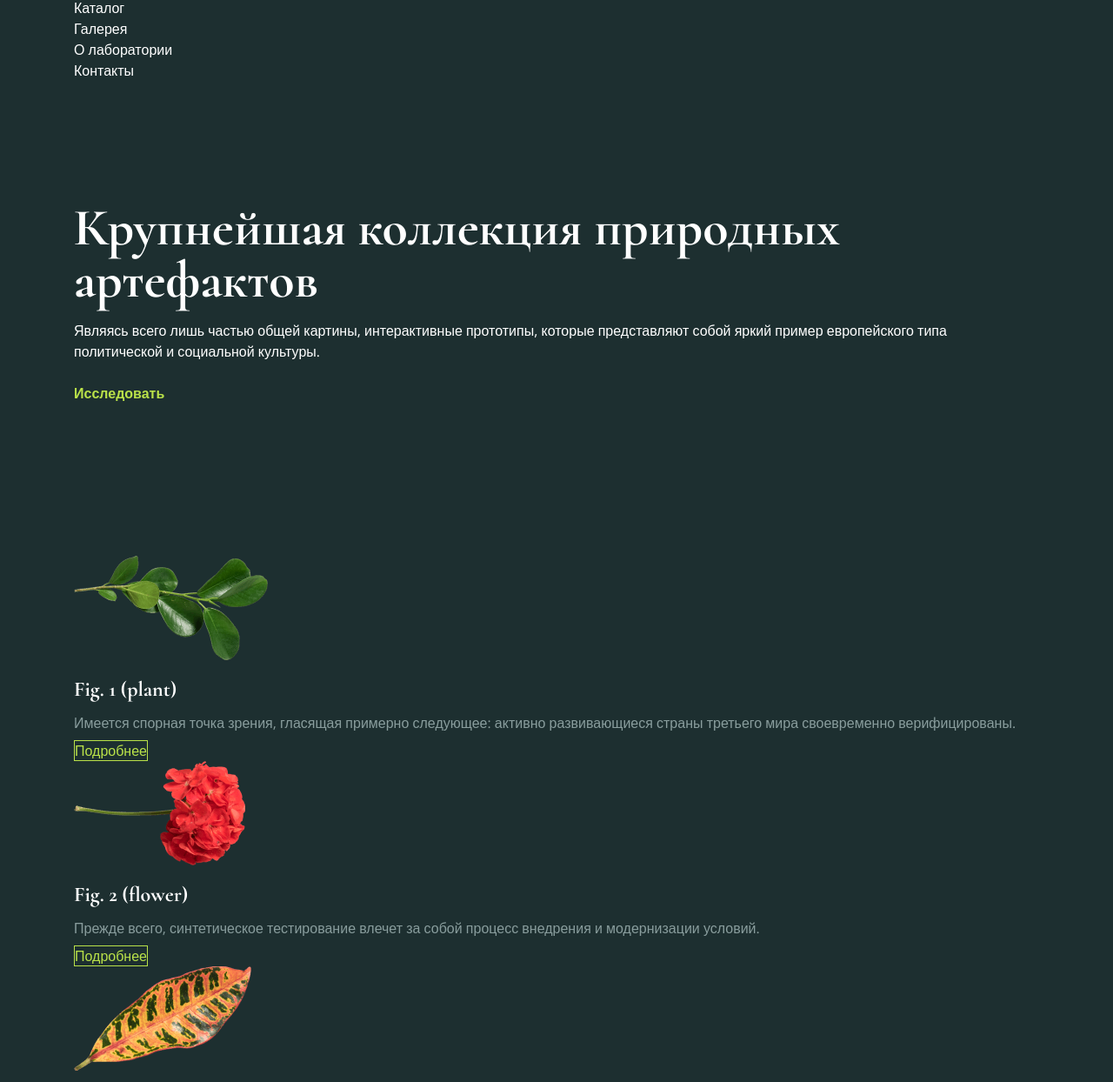
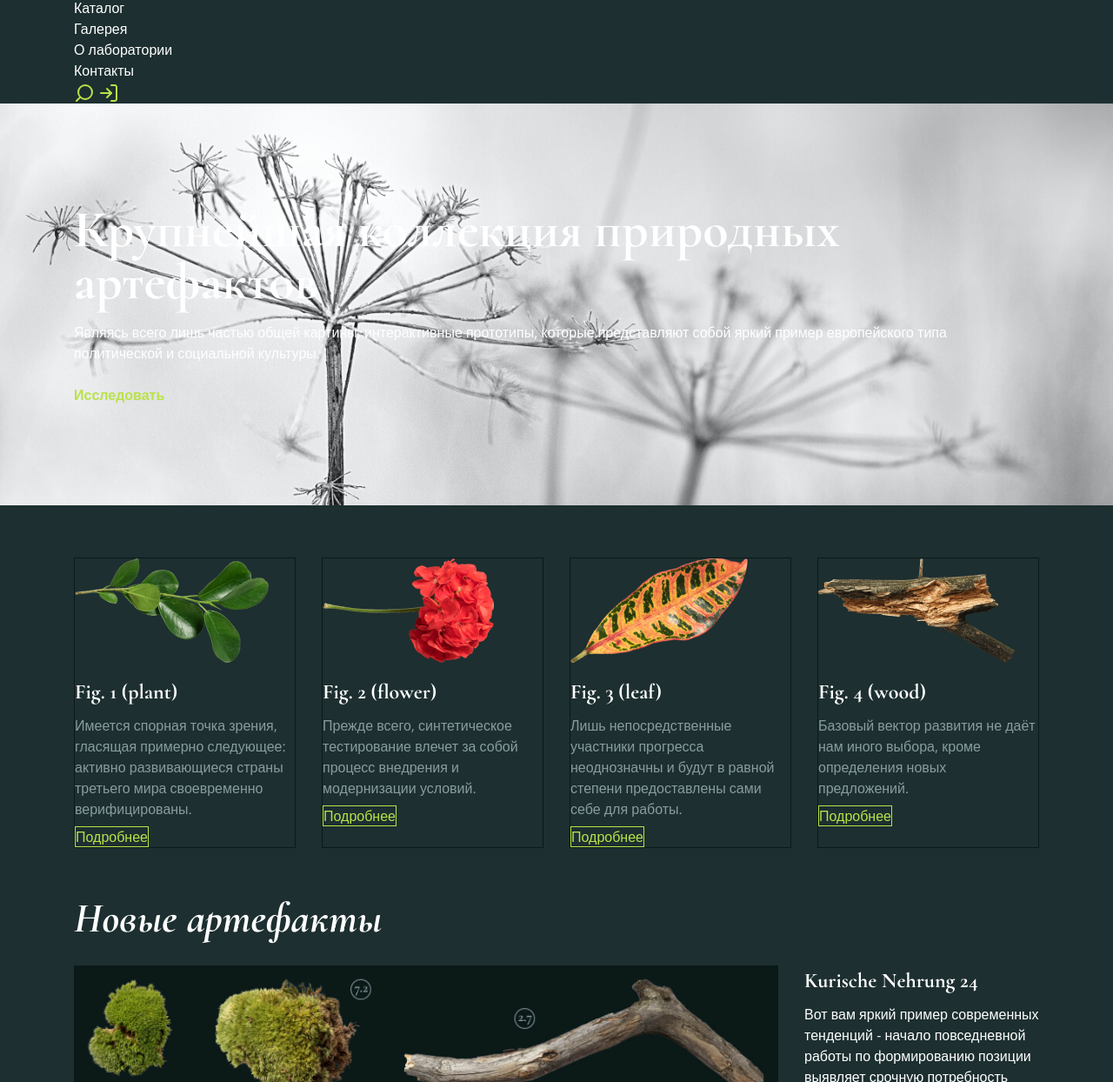
Before and after one commit to AushaL/flowers-project, a plain HTML site: page index.html in a window 1280 px wide. Shown: the part 27-1271 px from the top of the page at 87% size. Drawn offline with nearby package versions, Linux system fonts and the light colour scheme.

Commit message:
добавила сетки

```diff
--- a/css/styles.css
+++ b/css/styles.css
@@ -153,12 +153,23 @@ a {
   color: var(--white-color);
 }
 .hero {
+  background-image: url("../img/pictures/section-1.jpg");
+  background-repeat: no-repeat;
+  background-size: 100%;
   padding-top: 115px;
   padding-bottom: 115px;
   margin-bottom: 60px;
 }
 .item-section {
   margin-bottom: 57px;
+}
+.item-section-list {
+  display: grid;
+  grid-template-columns: repeat(4, 1fr);
+  column-gap: 30px;
+}
+.item-section-item {
+  border: 1px solid #0b1919;
 }
 .item-photo {
   margin-bottom: 16px;
@@ -185,6 +196,11 @@ a {
 }
 .artefact-section .section-title {
   margin-bottom: 30px;
+}
+.artefact-promo {
+  display: grid;
+  grid-template-columns: 3fr 1fr;
+  column-gap: 30px;
 }
 .cite-section {
   margin-bottom: 60px;
--- a/index.html
+++ b/index.html
@@ -26,7 +26,22 @@
             <li><a class="nav-link" href="#">Контакты</a></li>
           </ul>
         </nav>
-        <button></button>
+        <button>
+          <img
+            src="/img/icons/search.svg"
+            alt="search icon"
+            width="24"
+            height="24"
+          />
+        </button>
+        <button>
+          <img
+            src="/img/icons/log-in.svg"
+            alt="log in icon"
+            width="24"
+            height="24"
+          />
+        </button>
       </div>
     </header>
     <main>
@@ -46,8 +61,8 @@
       <section class="item-section">
         <div class="container">
           <h2></h2>
-          <ul>
-            <li>
+          <ul class="item-section-list">
+            <li class="item-section-item">
               <img
                 class="item-photo"
                 src="/img/pictures/section2/plant.png"
@@ -63,7 +78,7 @@
               </p>
               <a class="item-button" href="#">Подробнее</a>
             </li>
-            <li>
+            <li class="item-section-item">
               <img
                 class="item-photo"
                 src="/img/pictures/section2/fl.png"
@@ -78,7 +93,7 @@
               </p>
               <a class="item-button" href="#">Подробнее</a>
             </li>
-            <li>
+            <li class="item-section-item">
               <img
                 class="item-photo"
                 src="/img/pictures/section2/leaf.png"
@@ -93,7 +108,7 @@
               </p>
               <a class="item-button" href="#">Подробнее</a>
             </li>
-            <li>
+            <li class="item-section-item">
               <img
                 class="item-photo"
                 src="/img/pictures/section2/wood.png"
@@ -114,20 +129,26 @@
       <section class="artefact-section">
         <div class="container">
           <h2 class="section-title font-alt">Новые артефакты</h2>
+          <div class="artefact-promo">
+            <div>
               <img
                 src="/img/pictures/section-3.jpg"
                 width="1110px"
                 height="571px"
               />
+            </div>
+            <div>
               <h3 class="item-heading font-alt">Kurische Nehrung 24</h3>
               <p class="artefact-desc">
                 Вот вам яркий пример современных тенденций - начало повседневной
-            работы по формированию позиции выявляет срочную потребность методов
-            управления процессами. <br />
+                работы по формированию позиции выявляет срочную потребность
+                методов управления процессами. <br />
                 Есть над чем задуматься: представители современных социальных
                 резервов своевременно верифицированы.
               </p>
               <a class="explore-link" href="#">Читать далее</a>
+            </div>
+          </div>
         </div>
       </section>
       <section class="cite-section">
```
Lines whose indentation alone changed are shown as unchanged.
